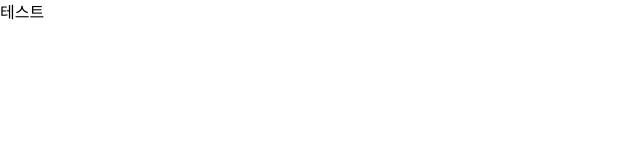
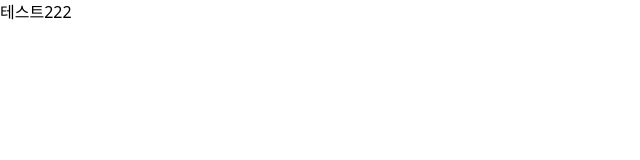
Before and after one commit to brightUiMan/react_test, a React (Vite) app: page / in a window 1280 px wide. Shown: the top 160 px of the page, without its empty margins (0-640 px from the left). Built offline with nearby package versions, Linux system fonts and the light colour scheme.

Commit message:
테스트444

```diff
--- a/src/App.tsx
+++ b/src/App.tsx
@@ -6,7 +6,7 @@ function App() {
   return (
     <>
      <div>
-      테스트
+      테스트222
      </div>
     </>
   )
```
